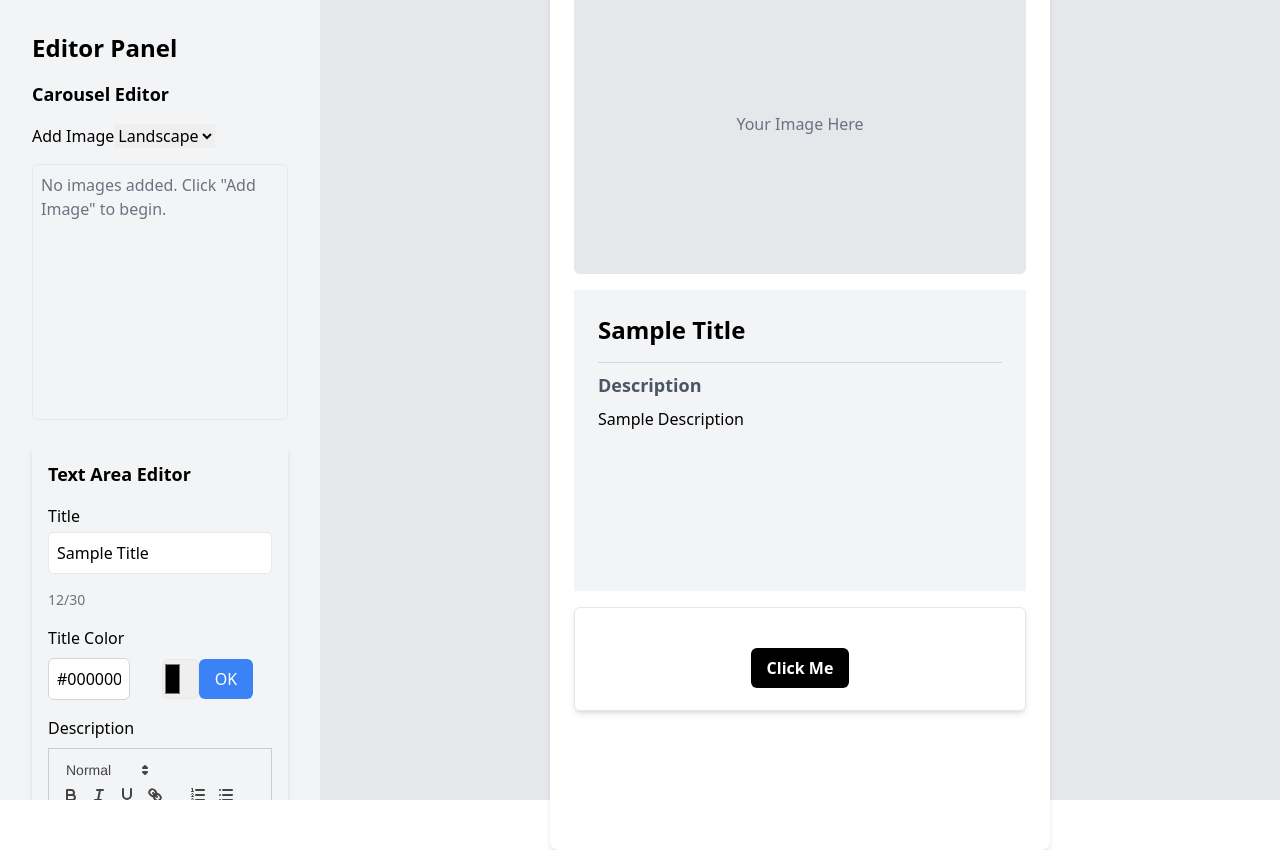
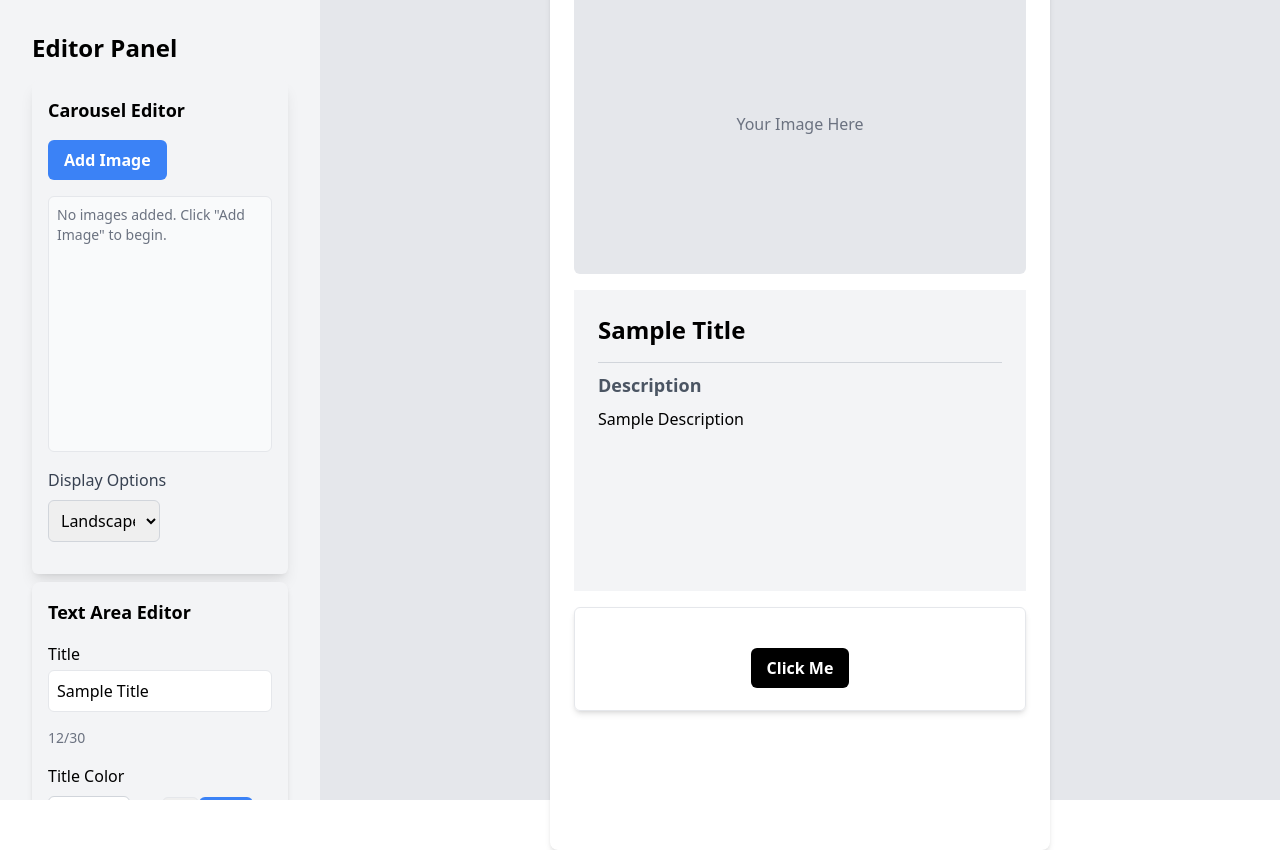
Before and after one commit to MetalJames/test_repo, a React (Vite) app: page / in a window 1280 px wide. Built offline with nearby package versions, Linux system fonts and the light colour scheme.

Commit message:
installed heroic icons - styled carousel and fix styles for containers(carousel, text area and CTA same styling containers)

```diff
--- a/package.json
+++ b/package.json
@@ -10,6 +10,7 @@
     "preview": "vite preview"
   },
   "dependencies": {
+    "@heroicons/react": "^2.2.0",
     "react": "^18.3.1",
     "react-dom": "^18.3.1",
     "react-quill": "^2.0.0",
--- a/src/components/CallToAction/CallToActionEditor.tsx
+++ b/src/components/CallToAction/CallToActionEditor.tsx
@@ -7,7 +7,7 @@ export const CallToActionEditor = () => {
     const { label, link, backgroundColor, textColor } = state.button
 
     return (
-        <div className="p-4 border rounded-md shadow-md">
+        <div className="w-full bg-gray-100 p-4 rounded-lg shadow-md mb-2">
             <h2 className="text-lg font-semibold mb-4">Call to Action Editor</h2>
             <InputWithLabel
                 label="Button Label"
--- a/src/components/Carousel/CarouselEditor.tsx
+++ b/src/components/Carousel/CarouselEditor.tsx
@@ -6,6 +6,7 @@ import { FeedbackModal } from '../common/FeedBackModal';
 import { ConfirmationModal } from '../index';
 import { CarouselImage, ImageViewMode } from "../../types";
 import { v4 as uuidv4 } from "uuid";
+import { PencilSquareIcon, TrashIcon } from "@heroicons/react/24/outline";
 
 export const CarouselEditor = () => {
 
@@ -27,6 +28,7 @@ export const CarouselEditor = () => {
 
     const openEditImageModal = (index: number) => {
         setSelectedImageIndex(index);
+        setInputValue(images[index].url);
         setIsInputModalOpen(true);
     };
 
@@ -81,52 +83,68 @@ export const CarouselEditor = () => {
     };
 
     return (
-        <div className="carousel-editor mb-6">
+        <div className="w-full bg-gray-100 p-4 rounded-md shadow-lg mb-2">
             <h2 className="text-lg font-semibold mb-4">Carousel Editor</h2>
-            <button onClick={openAddImageModal} className="btn btn-primary mb-4">
+            <div className="flex flex-wrap items-center gap-4 mb-4">
+                <button
+                    onClick={openAddImageModal}
+                    className="px-4 py-2 bg-blue-500 text-white rounded-md font-semibold hover:bg-blue-600 transition-all"
+                >
                     Add Image
                 </button>
-            <select
-                value={viewMode}
-                onChange={(e) => actions.updateCarouselViewMode(e.target.value as ImageViewMode)}
-                className="select mb-4"
-            >
-                <option value="portrait">Portrait</option>
-                <option value="landscape">Landscape</option>
-                <option value="square">Square</option>
-            </select>
-            <ul className="h-64 overflow-auto border rounded-md p-2">
+
+            </div>
+            <ul className="h-64 overflow-auto bg-gray-50 border rounded-md p-2 space-y-2 my-4">
                 {images.length === 0 ? (
-                    <li className="mb-4 text-gray-500">
+                    <li className="mb-4 text-gray-500 text-sm">
                         No images added. Click "Add Image" to begin.
                     </li>
                 ) : (
                     images.map((image, index) => (
                         <li
                             key={image.id}
-                            className="flex items-center justify-between mb-2"
+                            className="flex items-center justify-between p-2 rounded-md"
                         >
+                            <div className="flex items-center">
+                                <span className="text-sm font-semibold text-gray-600 mr-4">
+                                    {index + 1}.
+                                </span>
                                 <img
                                     src={image.url}
                                     alt={`Slide ${index}`}
-                                className="w-20 h-20 object-cover inline-block mr-4"
+                                    className="w-16 h-16 object-cover rounded-md"
                                 />
+                            </div>
+                            <div className="flex gap-4">
                                 <button
                                     onClick={() => openEditImageModal(index)}
-                                className="btn btn-secondary mr-2"
+                                    className="text-blue-500 hover:text-blue-700 transition-all"
+                                    aria-label={`Edit image with ID ${image.id}`}
                                 >
-                                Edit
+                                    <PencilSquareIcon className="w-7 h-7" />
                                 </button>
                                 <button
                                     onClick={() => openRemoveModal(index)}
-                                className="btn btn-danger"
+                                    className="text-red-500 hover:text-red-700 transition-all"
+                                    aria-label={`Delete image with ID ${image.id}`}
                                 >
-                                Remove
+                                    <TrashIcon className="w-7 h-7" />
                                 </button>
+                            </div>
                         </li>
                     ))
                 )}
             </ul>
+            <label className="block font-medium text-gray-700 mb-2">Display Options</label>
+            <select
+                value={viewMode}
+                onChange={(e) => actions.updateCarouselViewMode(e.target.value as ImageViewMode)}
+                className="w-1/2 p-2 border border-gray-300 rounded-md focus:ring-2 focus:ring-blue-500 focus:outline-none mb-4"
+            >
+                <option value="portrait">Portrait</option>
+                <option value="landscape">Landscape</option>
+                <option value="square">Square</option>
+            </select>
             <AddEditImageModal
                 isOpen={isInputModalOpen}
                 title={selectedImageIndex === null ? "Add New Image" : "Edit Image URL"}
--- a/src/components/TextArea/TextAreaEditor.tsx
+++ b/src/components/TextArea/TextAreaEditor.tsx
@@ -9,7 +9,7 @@ export const TextAreaEditor = () => {
     const { title, titleColor, description, descriptionColor } = state.textArea;
 
     return (
-        <div className="w-full bg-gray-100 p-4 rounded-md shadow-md">
+        <div className="w-full bg-gray-100 p-4 rounded-lg shadow-md mb-2">
             <h2 className="text-lg font-semibold mb-4">Text Area Editor</h2>
             <InputWithLabel
                 label="Title"
@@ -18,9 +18,6 @@ export const TextAreaEditor = () => {
                 onChange={(e) => {
                     const value = e.target.value;
                     actions.updateTextAreaTitle(value.slice(0, 30));
-                    // if (value.length <= 30) {
-                    //     actions.updateTextAreaTitle(e.target.value);
-                    // }
                 }}
                 placeholder="Enter Title"
             />
```
Also changed, not shown: src/state/EditorContext/Provider.tsx (+16 -0 lines), 1 other file (tests, documents, lock files or other folders). Lines whose indentation alone changed are shown as unchanged.
